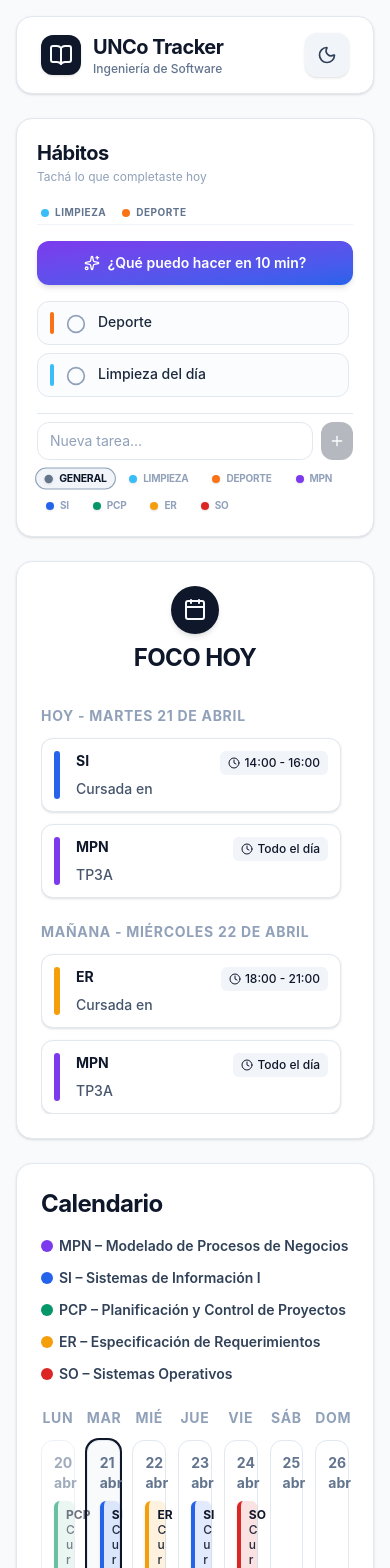
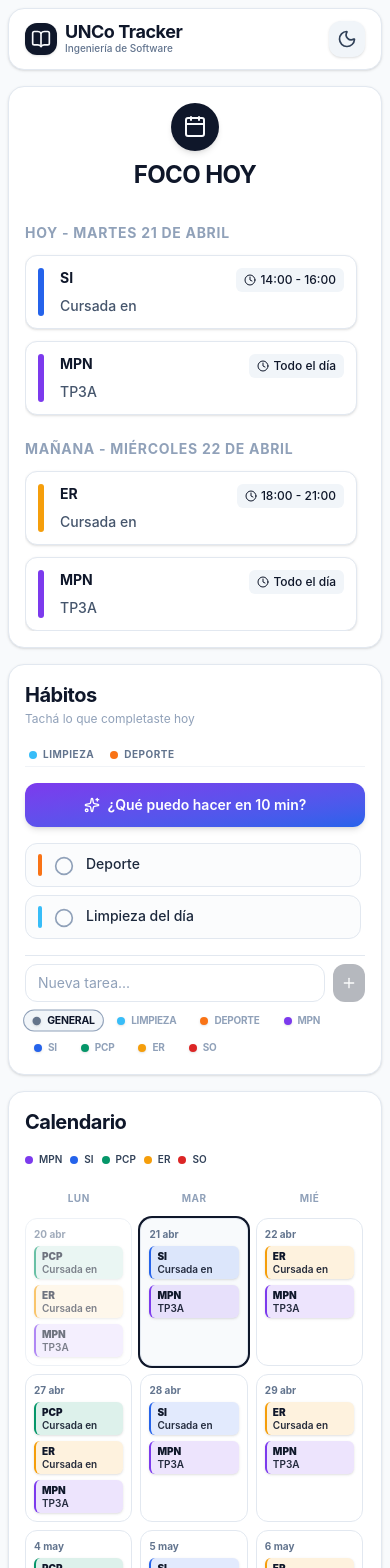
Before and after one commit to ulisesoliva17/Mi-Organizacion.unco, a React (Vite) app: page / in a window 390 px wide. Shown: the top 1568 px of the page. Built offline with nearby package versions, Linux system fonts and the light colour scheme.

Commit message:
Mobile responsive update

```diff
--- a/src/App.jsx
+++ b/src/App.jsx
@@ -15,7 +15,6 @@ function App() {
   };
 
   const handleSaveEvent = (oldEvent, newFormData) => {
-    // Both hitos and fixed events updates can be converted/saved as hitos in this setup
     if (!oldEvent.isFixed) {
       updateHito(oldEvent, newFormData);
     } else {
@@ -27,38 +26,40 @@ function App() {
   };
 
   return (
-    <div className="min-h-screen bg-background text-foreground transition-colors duration-300 p-4 md:p-6 lg:p-8">
-      <div className="max-w-[1600px] mx-auto space-y-6">
+    <div className="min-h-screen bg-background text-foreground transition-colors duration-300 p-2 md:p-6 lg:p-8">
+      <div className="max-w-[1600px] mx-auto space-y-4 md:space-y-6">
 
         {/* Header */}
-        <header className="flex justify-between items-center glass-card px-6 py-4">
-          <div className="flex items-center gap-3">
-            <div className="p-2 bg-foreground text-background rounded-xl shadow-sm">
-              <BookOpen className="w-6 h-6" />
+        <header className="flex justify-between items-center glass-card px-4 py-3 md:px-6 md:py-4">
+          <div className="flex items-center gap-2 md:gap-3">
+            <div className="p-1.5 md:p-2 bg-foreground text-background rounded-xl shadow-sm">
+              <BookOpen className="w-5 h-5 md:w-6 md:h-6" />
             </div>
             <div>
-              <h1 className="text-xl md:text-2xl font-bold tracking-tight">UNCo Tracker</h1>
-              <p className="text-xs md:text-sm text-slate-500 font-medium">Ingeniería de Software</p>
+              <h1 className="text-lg md:text-2xl font-bold tracking-tight leading-none">UNCo Tracker</h1>
+              <p className="text-[10px] md:text-sm text-slate-500 font-medium">Ingeniería de Software</p>
             </div>
           </div>
 
           <button
             onClick={toggleDarkMode}
-            className="p-3 rounded-xl bg-slate-100 dark:bg-slate-800 hover:bg-slate-200 dark:hover:bg-slate-700 transition-colors shadow-sm"
+            className="p-2 md:p-3 rounded-xl bg-slate-100 dark:bg-slate-800 hover:bg-slate-200 dark:hover:bg-slate-700 transition-colors shadow-sm"
             aria-label="Toggle Dark Mode"
           >
             {darkMode ? <Sun className="w-5 h-5 text-amber-500" /> : <Moon className="w-5 h-5 text-slate-700" />}
           </button>
         </header>
 
-        {/* Layout Grid */}
-        <div className="grid grid-cols-1 lg:grid-cols-12 gap-6">
+        {/* Layout Grid - Stacks on mobile, Grid on large screens */}
+        <div className="flex flex-col gap-4 md:gap-6 lg:grid lg:grid-cols-12">
 
-          {/* Top Row: Left Sidebar (Habits) + Center/Right Area (Focus Today) */}
-          <div className="lg:col-span-12 flex flex-col lg:flex-row gap-6">
+          {/* 1. FOCO HOY - First on mobile */}
+          <div className="order-1 lg:order-2 lg:col-span-8 xl:col-span-9 flex flex-col h-full">
+            <FocusToday data={data} darkMode={darkMode} onEventClick={handleEventClick} />
+          </div>
 
-            {/* Sidebar Angosta (Left Column) */}
-            <div className="w-full lg:w-1/4 xl:w-1/5 shrink-0 flex flex-col gap-6">
+          {/* 2. HÁBITOS - Second on mobile, Sidebar on desktop */}
+          <div className="order-2 lg:order-1 lg:col-span-4 xl:col-span-3 flex flex-col">
             <HabitsTracker
               data={data}
               darkMode={darkMode}
@@ -69,14 +70,8 @@ function App() {
             />
           </div>
 
-            {/* Foco Hoy Vertical (Center/Right Column) */}
-            <div className="w-full lg:w-3/4 xl:w-4/5 flex-1">
-              <FocusToday data={data} darkMode={darkMode} onEventClick={handleEventClick} />
-            </div>
-          </div>
-
-          {/* Bottom Row: Full Width Calendar */}
-          <div className="lg:col-span-12 w-full">
+          {/* 3. CALENDARIO - Bottom */}
+          <div className="order-3 lg:col-span-12 w-full">
             <MonthlyCalendar data={data} darkMode={darkMode} onEventClick={handleEventClick} />
           </div>
 
--- a/src/components/FocusToday.jsx
+++ b/src/components/FocusToday.jsx
@@ -65,7 +65,7 @@ export default function FocusToday({ data, darkMode, onEventClick }) {
   };
 
   return (
-    <div className="glass-card p-6 h-full flex flex-col">
+    <div className="glass-card p-4 md:p-6 h-full flex flex-col">
       <div className="flex flex-col items-center justify-center gap-2 mb-8 text-center">
         <div className="p-3 bg-foreground text-background rounded-full shadow-md">
           <Calendar className="w-6 h-6" />
--- a/src/components/HabitsTracker.jsx
+++ b/src/components/HabitsTracker.jsx
@@ -36,7 +36,7 @@ export default function HabitsTracker({ data, darkMode, onToggleHabit, onAddHabi
   };
 
   return (
-    <div className="glass-card p-5 flex flex-col gap-4 h-full">
+    <div className="glass-card p-4 md:p-5 flex flex-col gap-4 h-full">
       {/* Header */}
       <div>
         <h2 className="text-xl font-bold tracking-tight mb-0.5">Hábitos</h2>
--- a/src/components/MonthlyCalendar.jsx
+++ b/src/components/MonthlyCalendar.jsx
@@ -14,22 +14,22 @@ export default function MonthlyCalendar({ data, darkMode, onEventClick }) {
   const emptyDays = Array.from({ length: startDayOfWeek });
 
   return (
-    <div className="glass-card p-6 flex flex-col h-full w-full">
+    <div className="glass-card p-4 md:p-6 flex flex-col h-full w-full">
       {/* Header + Legend */}
       <div className="flex flex-col md:flex-row justify-between items-start md:items-center mb-6 gap-4">
-        <h2 className="text-2xl font-bold tracking-tight">Calendario</h2>
+        <h2 className="text-xl md:text-2xl font-bold tracking-tight">Calendario</h2>
 
-        <div className="flex flex-wrap gap-3">
+        <div className="flex flex-wrap gap-2 md:gap-3">
           {Object.entries(data.config.materias).map(([matKey, matData]) => {
             const hex = getMateriaHex(matKey, data);
             return (
-              <div key={matKey} className="flex items-center gap-1.5 text-sm font-semibold">
+              <div key={matKey} className="flex items-center gap-1.5 text-[10px] md:text-sm font-semibold">
                 <span
-                  className="w-3 h-3 rounded-full shrink-0"
+                  className="w-2 h-2 md:w-3 md:h-3 rounded-full shrink-0"
                   style={{ backgroundColor: hex }}
                 />
                 <span className="text-slate-700 dark:text-slate-300">
-                  {matKey} – {matData.nombre}
+                  {matKey}
                 </span>
               </div>
             );
@@ -37,12 +37,15 @@ export default function MonthlyCalendar({ data, darkMode, onEventClick }) {
         </div>
       </div>
 
+      {/* Grid Container with Horizontal Scroll on Mobile */}
+      <div className="w-full overflow-x-auto pb-2 scrollbar-thin">
+        <div className="min-w-[800px] md:min-w-0">
           {/* Week-day header row */}
-      <div className="grid grid-cols-7 gap-3 mb-3">
+          <div className="grid grid-cols-7 gap-2 md:gap-3 mb-3">
             {WEEK_DAYS.map((dayName, idx) => (
               <div
                 key={idx}
-            className="text-center text-sm font-bold text-slate-400 uppercase tracking-wider"
+                className="text-center text-[10px] md:text-sm font-bold text-slate-400 uppercase tracking-wider"
               >
                 {dayName}
               </div>
@@ -50,11 +53,11 @@ export default function MonthlyCalendar({ data, darkMode, onEventClick }) {
           </div>
 
           {/* Days Grid */}
-      <div className="grid grid-cols-7 gap-3">
+          <div className="grid grid-cols-7 gap-2 md:gap-3">
             {emptyDays.map((_, i) => (
               <div
                 key={`empty-${i}`}
-            className="min-h-[120px] rounded-xl bg-slate-50/50 dark:bg-slate-900/20 border border-transparent"
+                className="min-h-[100px] md:min-h-[120px] rounded-xl bg-slate-50/50 dark:bg-slate-900/20 border border-transparent"
               />
             ))}
 
@@ -67,18 +70,18 @@ export default function MonthlyCalendar({ data, darkMode, onEventClick }) {
                 <div
                   key={i}
                   className={clsx(
-                'min-h-[120px] border border-border rounded-xl p-3 flex flex-col gap-2 transition-all hover:border-slate-300 dark:hover:border-slate-600',
+                    'min-h-[100px] md:min-h-[120px] border border-border rounded-xl p-2 md:p-3 flex flex-col gap-1 md:gap-2 transition-all hover:border-slate-300 dark:hover:border-slate-600',
                     isTodayDate
                       ? 'ring-2 ring-foreground bg-slate-50 dark:bg-slate-800/50'
                       : 'bg-card',
                     isPast && 'opacity-60'
                   )}
                 >
-              <div className="text-sm font-bold text-slate-500 dark:text-slate-400">
+                  <div className="text-[10px] md:text-sm font-bold text-slate-500 dark:text-slate-400">
                     {formatShortDateEs(day)}
                   </div>
 
-              <div className="flex flex-col gap-2 flex-1">
+                  <div className="flex flex-col gap-1.5 md:gap-2 flex-1">
                     {events.map((ev, j) => {
                       const styles = getDynamicSubjectStyles(ev.mat, data, darkMode);
                       return (
@@ -86,8 +89,8 @@ export default function MonthlyCalendar({ data, darkMode, onEventClick }) {
                           key={j}
                           onClick={() => onEventClick(ev)}
                           className={clsx(
-                        "text-xs leading-tight px-2 py-1.5 rounded-md cursor-pointer font-bold shadow-sm transition-transform hover:scale-[1.02]",
-                        !darkMode && "border-l-4"
+                            "text-[10px] md:text-xs leading-tight px-1.5 py-1 md:px-2 md:py-1.5 rounded-md cursor-pointer font-bold shadow-sm transition-transform hover:scale-[1.02]",
+                            !darkMode && "border-l-2 md:border-l-4"
                           )}
                           style={{
                             backgroundColor: styles.bg,
@@ -95,11 +98,8 @@ export default function MonthlyCalendar({ data, darkMode, onEventClick }) {
                             borderColor: styles.border
                           }}
                         >
-                      <div className="opacity-100">{ev.mat}</div>
-                      <div className="whitespace-normal break-words font-medium opacity-90">{ev.desc}</div>
-                      {ev.hora && (
-                        <div className="text-[10px] mt-1 opacity-80">{ev.hora}</div>
-                      )}
+                          <div className="font-black">{ev.mat}</div>
+                          <div className="whitespace-normal break-words font-semibold opacity-90 line-clamp-2 md:line-clamp-none">{ev.desc}</div>
                         </div>
                       );
                     })}
@@ -109,6 +109,8 @@ export default function MonthlyCalendar({ data, darkMode, onEventClick }) {
             })}
           </div>
         </div>
+      </div>
+    </div>
   );
 }
 
```
Lines whose indentation alone changed are shown as unchanged.
